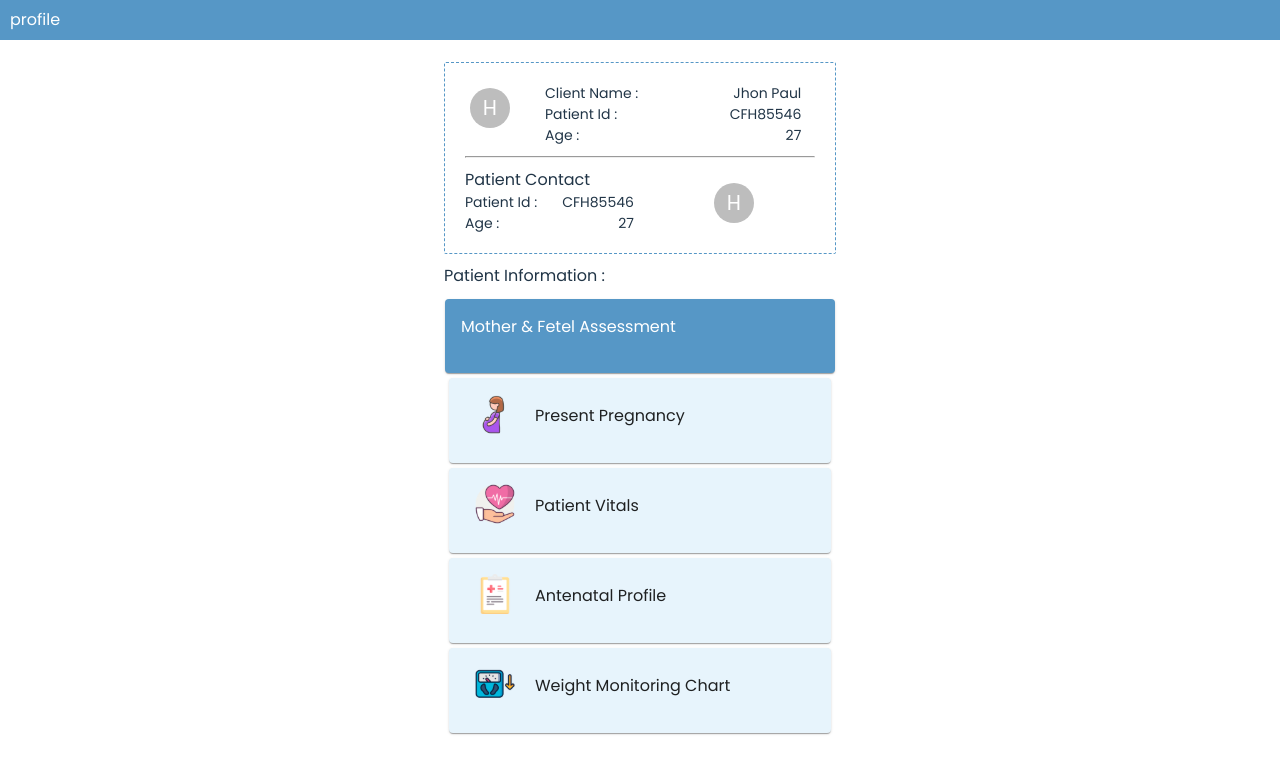
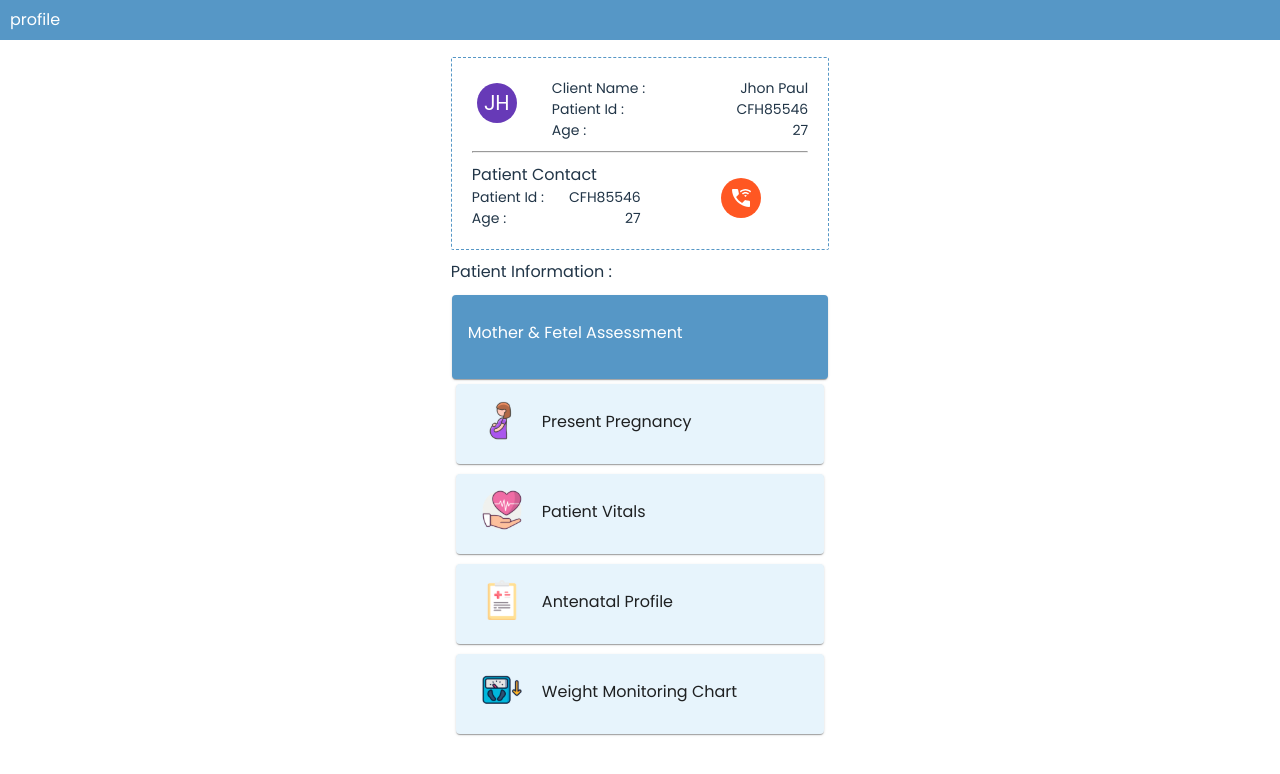
Before and after one commit to sarang-cabot/hackathon, a React (Vite) app: page /profile in a window 1280 px wide. Shown: the top 774 px of the page. Built offline with nearby package versions, Linux system fonts and the light colour scheme.

Commit message:
feat : alignment fix

```diff
--- a/src/components/Accordian.jsx
+++ b/src/components/Accordian.jsx
@@ -20,10 +20,19 @@ export default function Accordian({ cardData }) {
     <div>
       <Card
         sx={{ minWidth: 275 }}
-        style={{ margin: "1px", paddingBottom: "10px", background: "#5697C6" }}
+        style={{
+          margin: "1px",
+          paddingBottom: "10px",
+          marginBottom: "5px",
+          background: "#5697C6",
+        }}
       >
         <CardContent>
-          <Typography variant="p" component="div" style={{ color: "white" }}>
+          <Typography
+            variant="p"
+            component="div"
+            style={{ color: "white", marginTop: "10px" }}
+          >
             Mother & Fetel Assessment
           </Typography>
         </CardContent>
@@ -32,7 +41,7 @@ export default function Accordian({ cardData }) {
         <Card
           key={index}
           sx={{ minWidth: 275 }}
-          style={{ margin: "5px", paddingBottom: "5px", background: "#E7F4FC" }}
+          style={{ margin: "5px", marginBottom: "10px", background: "#E7F4FC" }}
         >
           <CardContent style={{ display: "flex" }}>
             <img
--- a/src/components/ProfileBox.css
+++ b/src/components/ProfileBox.css
@@ -68,8 +68,8 @@ body {
 } */
 
 .Profile-box {
-  width: 350px;
-  height: 150px;
+  /* width: 350px;
+  height: 150px; */
   display: flex;
   flex-direction: row;
   border: 1px dashed #5697c6;
--- a/src/components/ProfileBox.jsx
+++ b/src/components/ProfileBox.jsx
@@ -7,6 +7,9 @@ import { Box, CardActionArea } from "@mui/material";
 import "./ProfileBox.css";
 import Avatar from "@mui/material/Avatar";
 import Accordian from "./Accordian";
+import WifiCalling3Icon from "@mui/icons-material/WifiCalling3";
+import { red } from "@mui/material/colors";
+import { deepOrange, deepPurple } from "@mui/material/colors";
 
 function ProfileBox() {
   const divStyle = {
@@ -68,7 +71,7 @@ function ProfileBox() {
         <div className="Profile-box-container">
           <div className="Profile-box-spliter">
             <div style={{ padding: "5px" }}>
-              <Avatar>H</Avatar>
+              <Avatar sx={{ bgcolor: deepPurple[500] }}>JH</Avatar>
             </div>
             <div
               style={{
@@ -100,7 +103,12 @@ function ProfileBox() {
               </p>
             </div>
             <div style={{ paddingTop: "15px", paddingLeft: "80px" }}>
-              <Avatar>H</Avatar>
+              <Avatar sx={{ bgcolor: deepOrange[500] }}>
+                <WifiCalling3Icon></WifiCalling3Icon>
+              </Avatar>
+              {/* <Avatar>
+
+              </Avatar> */}
             </div>
           </div>
         </div>
```
